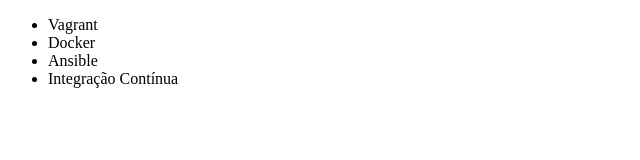
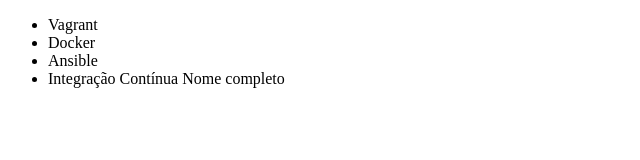
Before and after one commit to AlexandreMirandaGomes/alura-git, a plain HTML site: page index.html in a window 1280 px wide. Shown: the full height of the page, 0-640 px from the left. Drawn offline with Linux system fonts and the light colour scheme.

Commit message:
Colocando nome completo do curso de integração continua

```diff
--- a/index.html
+++ b/index.html
@@ -9,7 +9,7 @@
         <li>Vagrant</li>
         <li>Docker</li>
         <li>Ansible</li>
-        <li>Integração Contínua</li>
+        <li>Integração Contínua Nome completo</li>
     </ul>
 </body>
 </html>
```
